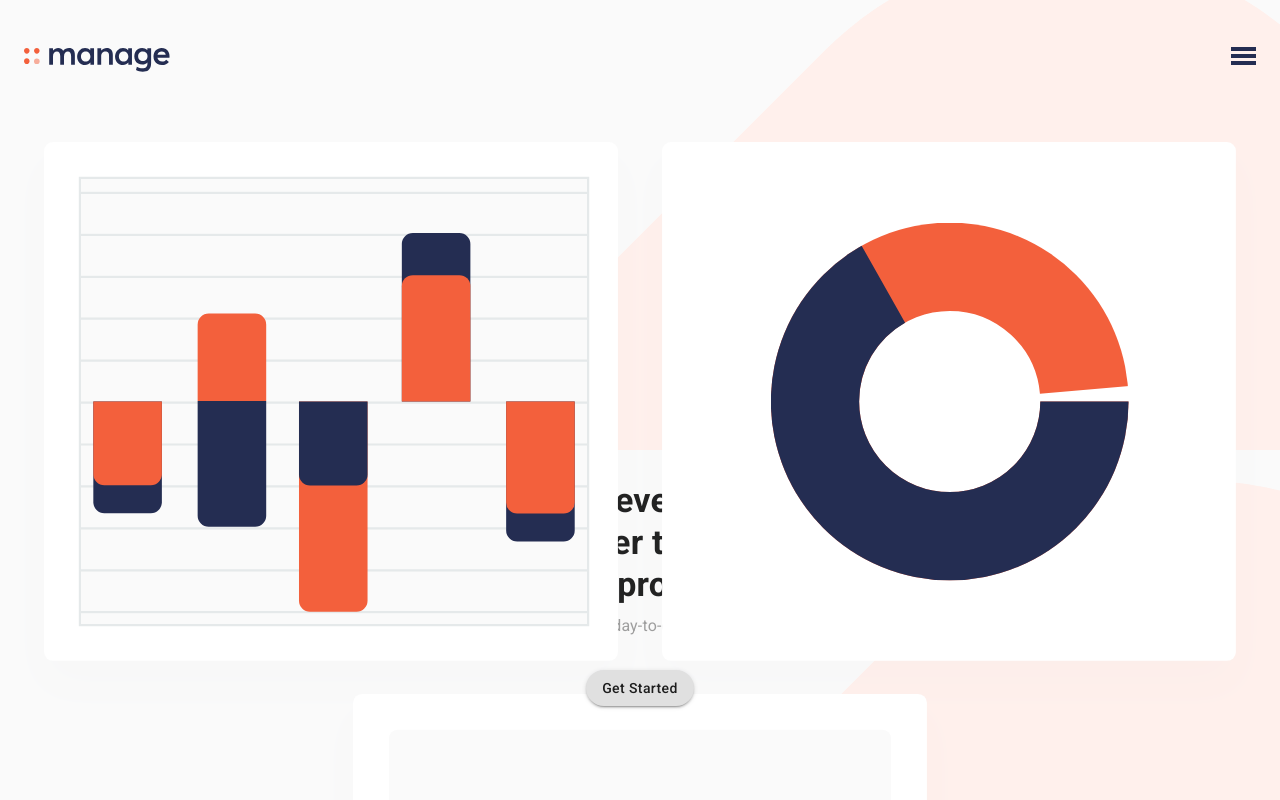
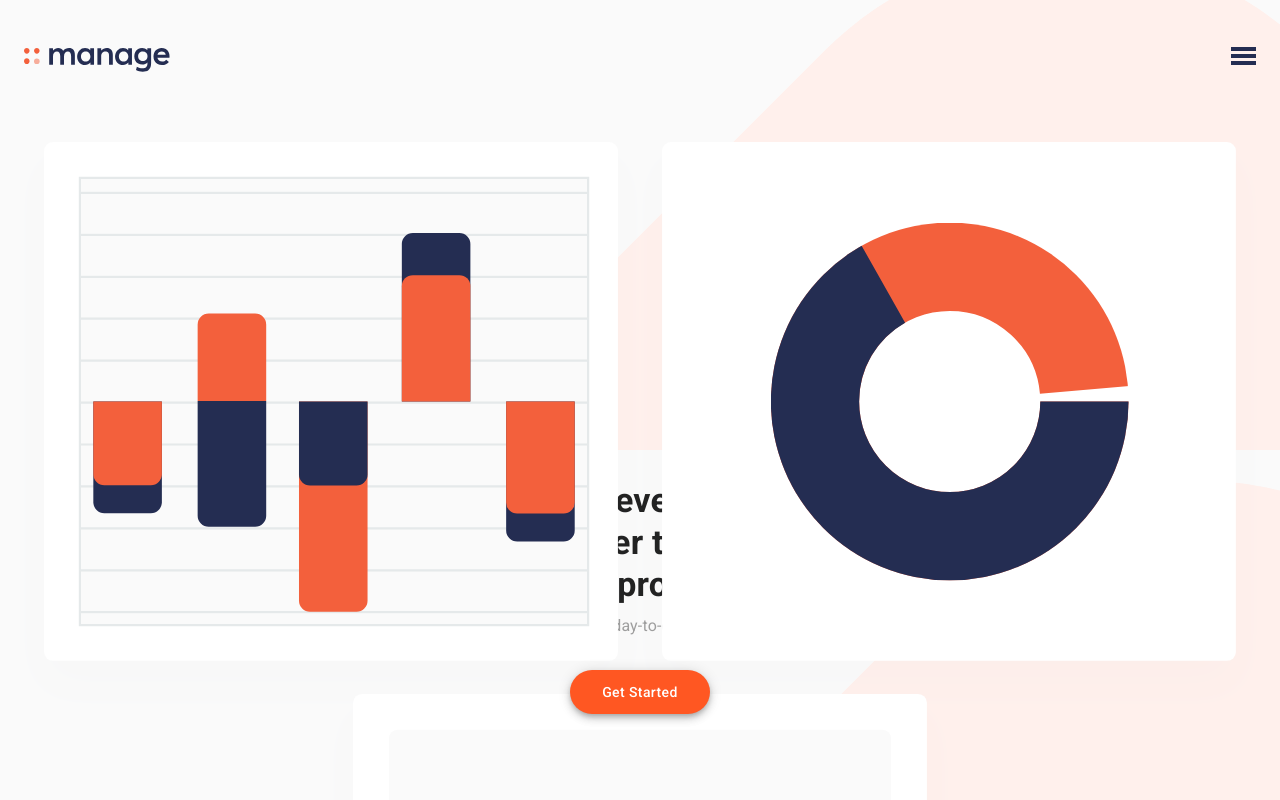
Before and after one commit to iambenbright/managed-landing-page, a React (Create React App) app: page / in a window 1280 px wide. Shown: the top 800 px of the page. Built offline with nearby package versions, Linux system fonts and the light colour scheme.

Commit message:
refactor styles

```diff
--- a/src/app/components/Hero.js
+++ b/src/app/components/Hero.js
@@ -2,9 +2,10 @@ import React from 'react';
 
 import Box from '@material-ui/core/Box';
 import Typography from '@material-ui/core/Typography';
-import Button from '@material-ui/core/Button';
 import grey from '@material-ui/core/colors/grey';
 import { makeStyles } from '@material-ui/core/styles';
+
+import Button from '../shared/Button';
 
 const useStyles = makeStyles(theme => ({
   heroHeadText: {
@@ -13,13 +14,6 @@ const useStyles = makeStyles(theme => ({
   heroBodyText: {
     color: grey['500'],
     marginTop: theme.spacing(1),
-  },
-  heroCallToAction: {
-    textTransform: 'capitalize',
-    marginTop: theme.spacing(4),
-    boxShadow: theme.shadows[2],
-    padding: `${theme.spacing(1)} ${theme.spacing(4)}`,
-    borderRadius: 20,
   },
   heroContent: {
     paddingLeft: theme.spacing(2),
@@ -68,14 +62,7 @@ const Hero = () => {
             Manage makes if simple for software teams to plan day-to-day tasks
             while keeping the larger team goals in view
           </Typography>
-          <Button
-            disableElevation
-            disableRipple
-            variant="contained"
-            className={classes.heroCallToAction}
-          >
-            Get Started
-          </Button>
+          <Button>Get Started</Button>
         </Box>
       </Box>
     </Box>
```
